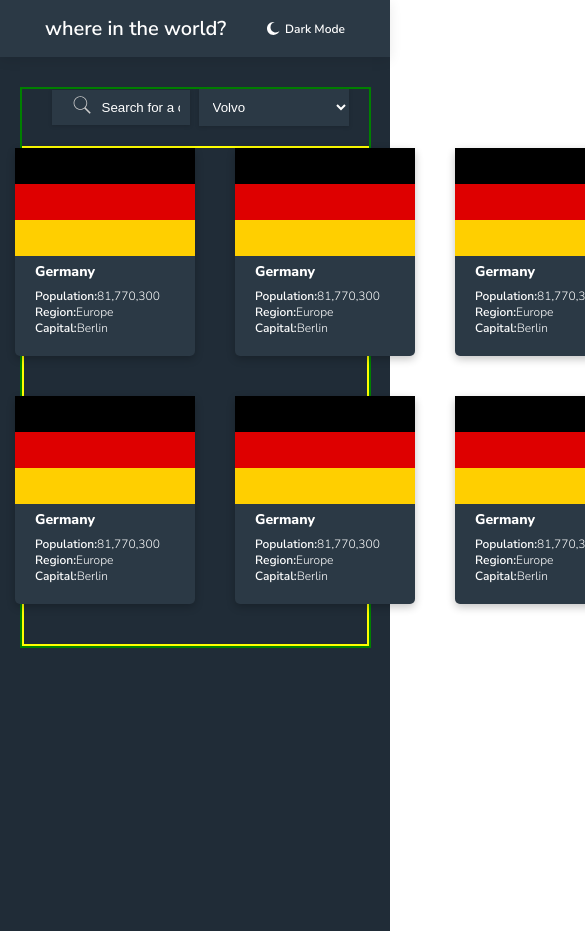
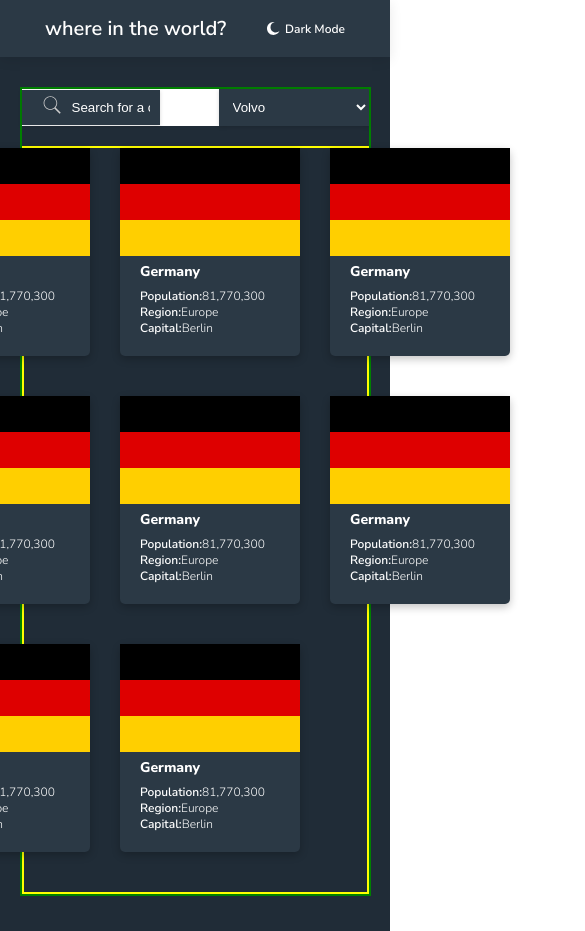
Before and after one commit to iddimsangi/restcontries, a React (Create React App) app: page / in a window 390 px wide. Shown: the top 931 px of the page, 585 px wide, since content can reach past the window. Built offline with nearby package versions, Linux system fonts and the light colour scheme.

Commit message:
responsiveness max width 875px

```diff
--- a/src/CountriesList/CountriesList.scss
+++ b/src/CountriesList/CountriesList.scss
@@ -44,7 +44,7 @@
         }
         select{
             padding: 1rem;
-            margin-right: 2rem;
+            // margin-right: 2rem;
             width:15rem;
             background-color: hsl(209, 23%, 22%);
             box-shadow: rgba(0, 0, 0, 0.16) 0px 1px 4px;
@@ -54,8 +54,6 @@
                 outline: none;
                 border: none;
             }
-
-            // margin-right: 1.5rem;
         }
         .countryList{
             margin-top: 2rem;
@@ -64,9 +62,52 @@
             justify-content: center;
             grid-template-columns:repeat(4, 1fr);
             width: 100%;
-           //  border: 1px solid red;
-           //  justify-content: space-between;
         }
     }
+   @media only screen and (max-width:875px){
+    &--container{
 
+        form{
+        background-color: #fff;
+            div{
+                width: 40%;
+                margin-left: 0em;
+                input{
+                    width: 100%;
+                }
+            }
+
+        }
+        select{
+            margin-right: 0rem;
+        }
+        .countryList{
+            margin-top: 2rem;
+            grid-template-columns:repeat(3, 1fr);
+        }
+    }
+   }
+   @media only screen and (max-width:687px){
+    &--container{
+
+        form{
+        background-color: #fff;
+            div{
+                width: 40%;
+                margin-left: 0em;
+                input{
+                    width: 100%;
+                }
+            }
+
+        }
+        select{
+            margin-right: 0rem;
+        }
+        .countryList{
+            margin-top: 2rem;
+            grid-template-columns:repeat(3, 1fr);
+        }
+    }
+   }
 }
--- a/src/CountriesList/Country/Country.scss
+++ b/src/CountriesList/Country/Country.scss
@@ -1,5 +1,5 @@
 .country-App{
-    margin-left: 4rem;
+    margin-left: 3rem;
     width: 100%;
     margin-bottom: 4rem;
     .countryBox{
```
